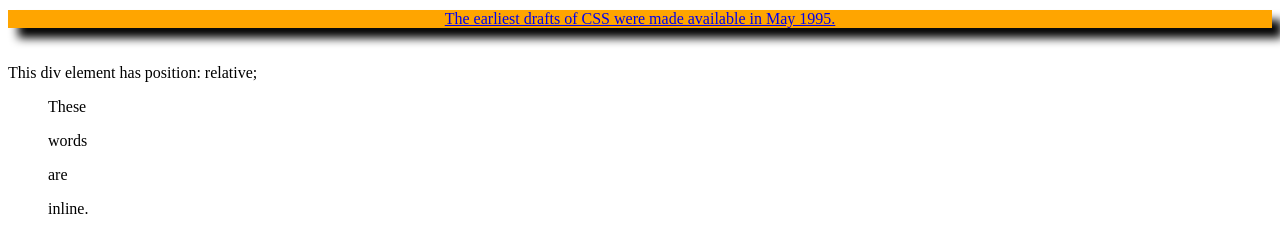
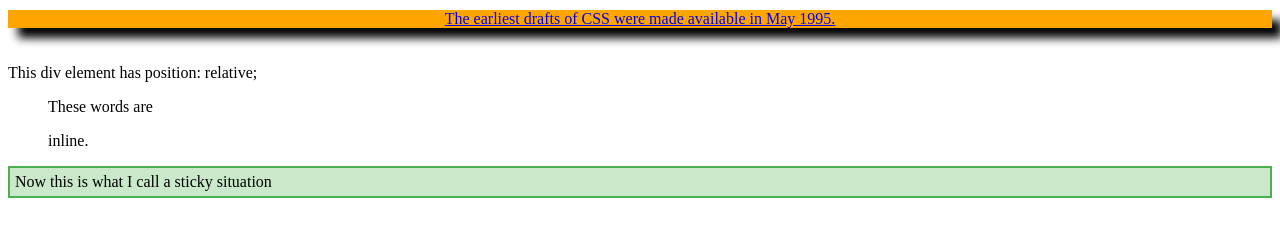
Before and after one commit to JEpting-CS/Assignment1, a plain HTML site: page index.html in a window 1280 px wide. Shown: the part 1231-1465 px from the top of the page. After the commit the page ends 1437 px from the top, so only its background shows below. Drawn offline with Linux system fonts and the light colour scheme.

Commit message:
Update index.html

```diff
--- a/index.html
+++ b/index.html
@@ -15,6 +15,15 @@
 
 li {
   display: inline;
+}
+
+div.sticky {
+  position: -webkit-sticky;
+  position: sticky;
+  top: 0;
+  padding: 5px;
+  background-color: #cae8ca;
+  border: 2px solid #4CAF50;
 }
 
        #border {
@@ -145,10 +154,12 @@ div.absolute {
 </div>
 
 <ul>
-<li><p>These</p></li>
-  <li><p> words</p></li>
-  <li><p> are</p></li>
-   <li><p> inline.</p></li>
+<li>These </li>
+  <li> words</li>
+  <li> are</li>
+   <li><p> inline.</li>
 </ul>
 
+	<div class="sticky">Now this is what I call a sticky situation</div>
+
 </html>
```
